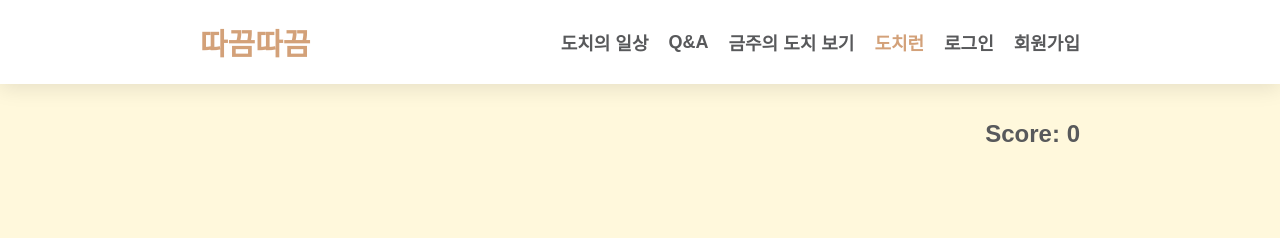
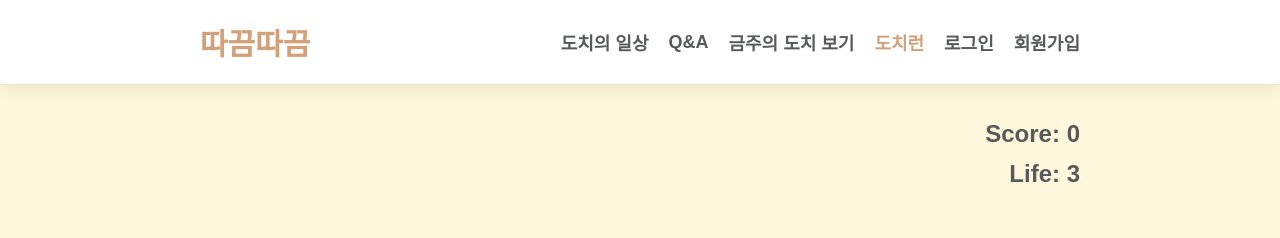
Before and after one commit to sehee-xx/TtakkeumTtakkeum, a Next.js app: page /game in a window 1280 px wide. Shown: the top 238 px of the page. Built offline with nearby package versions, Linux system fonts and the light colour scheme; a web font is replaced by a local one.

Commit message:
Modify: Life 표시

```diff
--- a/src/components/Game.tsx
+++ b/src/components/Game.tsx
@@ -31,11 +31,12 @@ const GameOverText = styled.div`
   color: brown;
 `;
 
-const LivesText = styled.div`
+const LifeText = styled.div`
   position: absolute;
-  top: 20px;
-  left: 20px;
+  top: 160px;
+  right: 200px;
   font-size: 24px;
+  color: #58595b;
   font-weight: bold;
 `;
 
@@ -48,7 +49,7 @@ const ScoreText = styled.div`
   font-weight: bold;
 `;
 
-const RestartButton = styled.button`
+const RestartButton = styled.div`
   position: absolute;
   top: 45%;
   left: 50%;
@@ -174,7 +175,7 @@ const Game: React.FC = () => {
 
   return (
     <GameWrapper ref={gameRef}>
-      <LivesText>Lives: {lives}</LivesText>
+      <LifeText>Life: {lives}</LifeText>
       <ScoreText>Score: {score}</ScoreText>
       {gameOver && (
         <>
```
